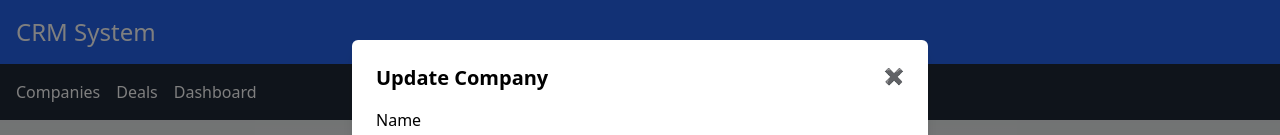
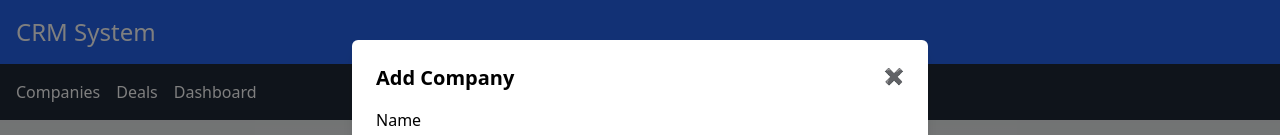
Before and after one commit to Michael-Wagner459/agile-project-frontend, a Next.js app in the folder agile-project/: page /companies in a window 1280 px wide. Both pictures are taken after a click on the button "Add Company". Shown: the top 135 px of the page. Built offline with nearby package versions, Linux system fonts and the light colour scheme; no server answers.

Commit message:
fixed typo in addCompanyModal

```diff
--- a/agile-project/app/components/addCompanyModal.js
+++ b/agile-project/app/components/addCompanyModal.js
@@ -66,7 +66,7 @@ const AddCompanyModal = ({ isOpen, onClose }) => {
         <button onClick={onClose} className="float-right">
           ✖
         </button>
-        <h2 className="text-xl font-bold mb-4">Update Company</h2>
+        <h2 className="text-xl font-bold mb-4">Add Company</h2>
         <form onSubmit={(e) => e.preventDefault()}>
           <div className="mb-4">
             <label className="block mb-1">Name</label>
```
